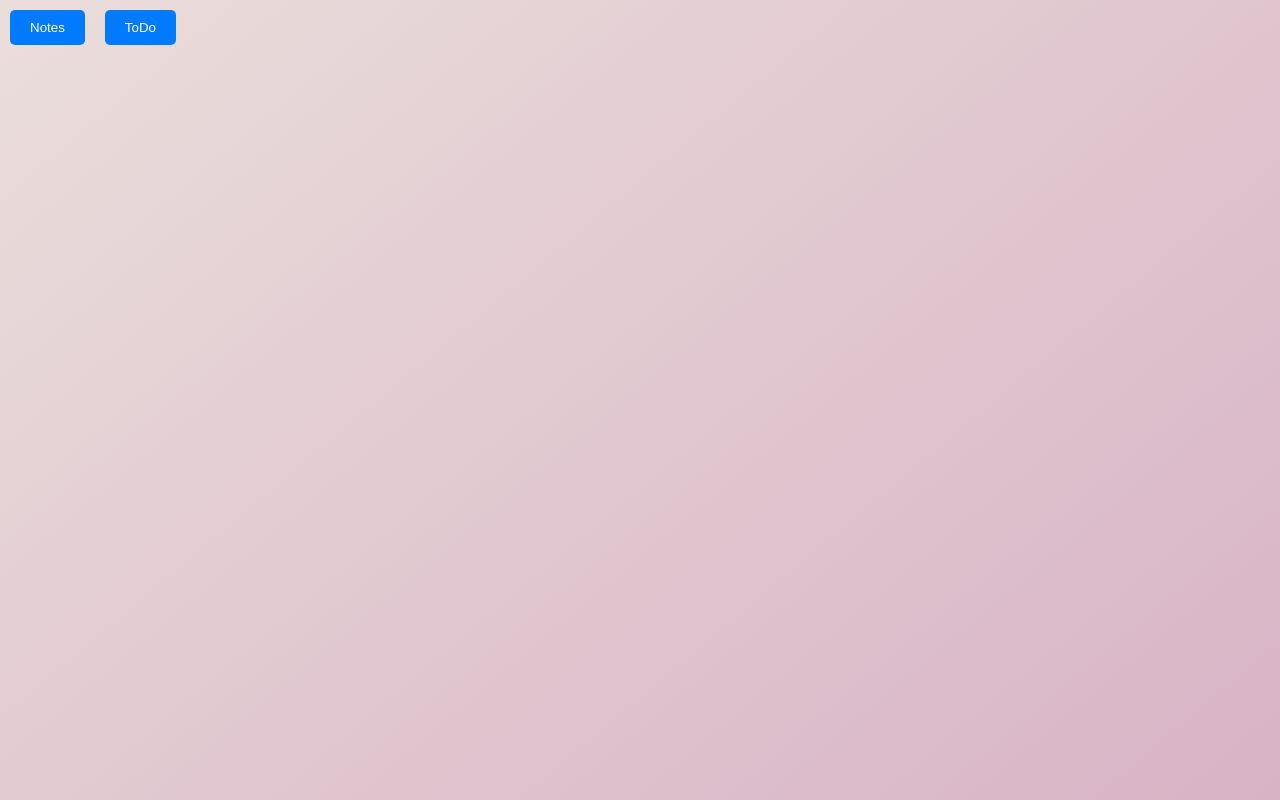
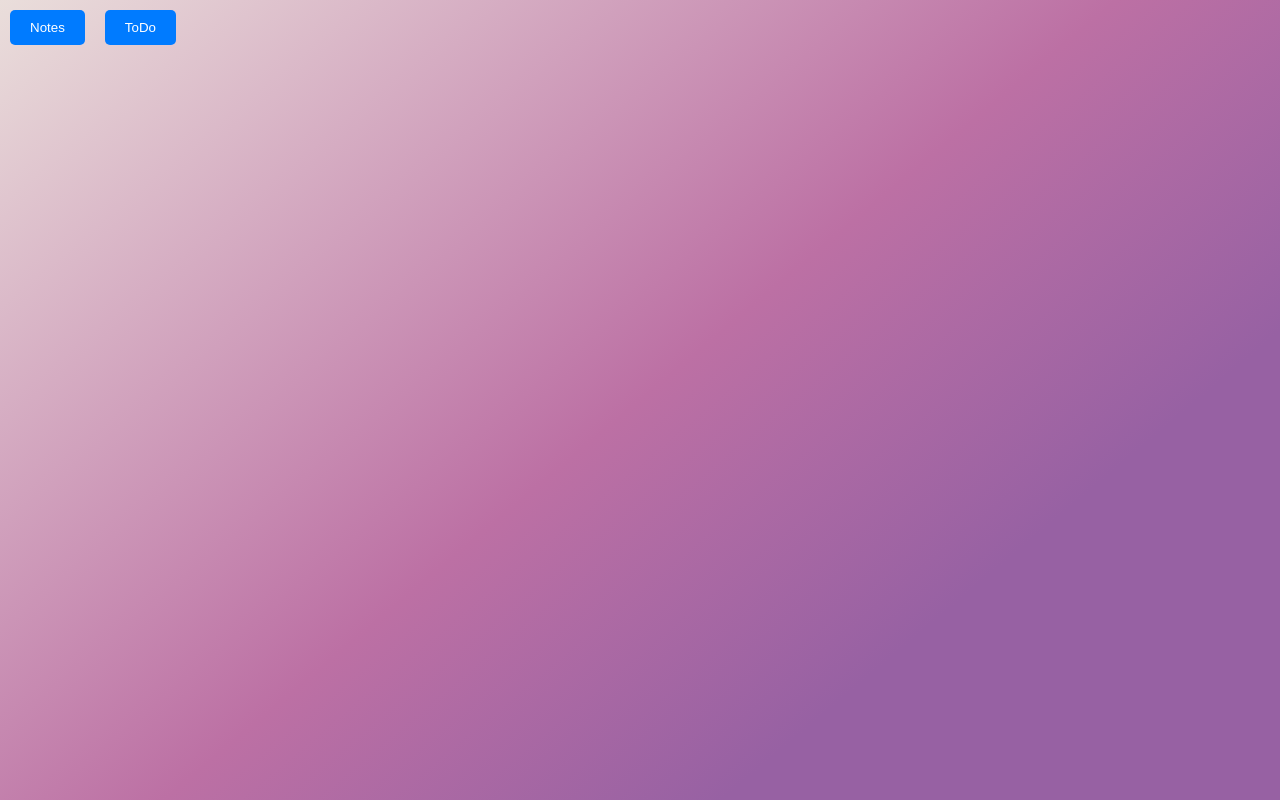
Before and after one commit to DevendranathReddy7/todo-notes, a React (Create React App) app: page / in a window 1280 px wide. Shown: the top 800 px of the page. Built offline with nearby package versions, Linux system fonts and the light colour scheme.

Commit message:
updated tooltip info and app height

```diff
--- a/src/components/Error.js
+++ b/src/components/Error.js
@@ -10,7 +10,7 @@ const Error = (props) => {
                 <div className="wrapper">
                     <div className="error_wrapper1">
                         <span className="tootip span">&#x1F6C8;</span>
-                        <p className="hide">Please add a valid Item or action on the error to add a new Item</p>
+                        <p className="hide">Please add a valid Item or action on the error to remove the Error.</p>
                         <h4 className="err">{props.err}</h4>
                     </div>
                     <div><button className="btn close_btn" onClick={closeHandler}>X</button ></div>
--- a/src/index.css
+++ b/src/index.css
@@ -6,7 +6,7 @@ body {
   -webkit-font-smoothing: antialiased;
   -moz-osx-font-smoothing: grayscale;
   background-image: linear-gradient(140deg, #EADEDB 0%, #BC70A4 50%, #9761a3 75%);
-  min-height: 1050vh;
+  min-height: 100vh;
   max-height: auto;
 
 }
```
